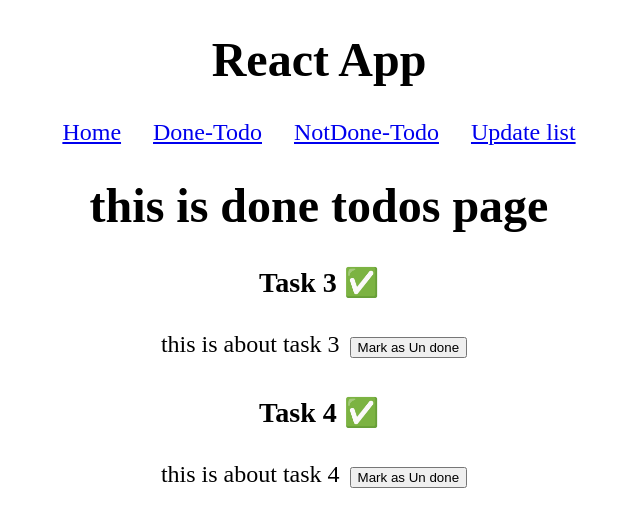
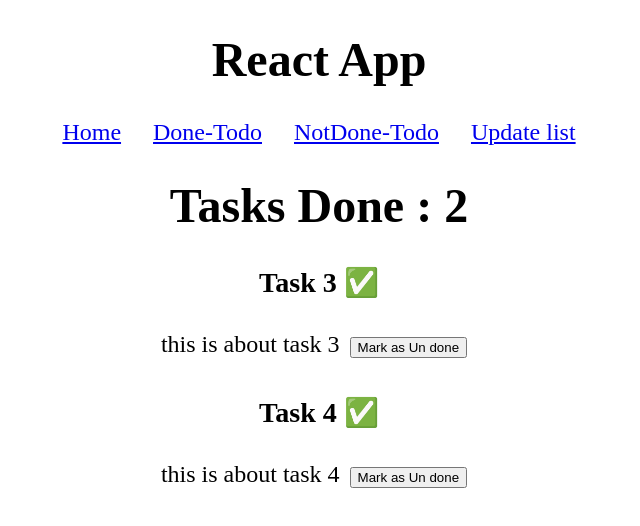
Before and after one commit to sharath-io/todo-app, a React (Create React App) app: page /done in a window 1280 px wide. Shown: the top 526 px of the page, without its empty margins (321-961 px from the left). Built offline with nearby package versions, Linux system fonts and the light colour scheme.

Commit message:
displayed number of tasks in each page

```diff
--- a/src/pages/done.js
+++ b/src/pages/done.js
@@ -9,7 +9,7 @@ export const Done =() =>{
 
     return (
         <div>
-            <h1>this is done todos page</h1>
+            <h1>Tasks Done : {doneTasks.length}</h1>
             {
                     doneTasks.map(item => <TodoCard task={item}/>)
             }
--- a/src/pages/home.js
+++ b/src/pages/home.js
@@ -6,7 +6,7 @@ export const Home =() =>{
 
     return (
         <div>
-            <h1>this is done home page</h1>
+            <h1>Tasks in the list</h1>
                 {
                     state.todoItems.map(item => <TodoCard task={item}/>)
                 }
--- a/src/pages/notDone.js
+++ b/src/pages/notDone.js
@@ -8,7 +8,7 @@ export const NotDone =() =>{
 
     return (
         <div>
-            <h1>this is Not done todos page</h1>
+            <h1>Tasks Not done : {NotDoneTasks.length}</h1>
             {
                     NotDoneTasks.map(item => <TodoCard task={item}/>)
             }
--- a/src/pages/updateTodos.js
+++ b/src/pages/updateTodos.js
@@ -27,6 +27,7 @@ export const UpdateTodos = () =>{
             </label>
             <button onClick={()=> dispatch({type: 'ADD_TASK', payload: {...newTask, id: state.todoItems.length+1, isCompleted: false}})}>Add Task</button>
 
+            <h3>Total tasks in list : {state.todoItems.length}</h3>
             <ul>
                 {
                     state.todoItems.map(({title, id}) => <li>
```
